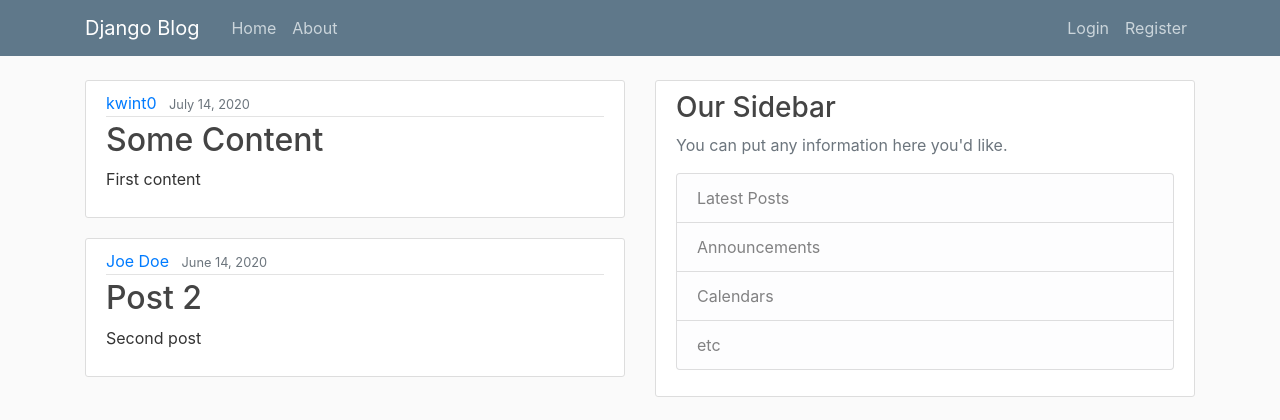
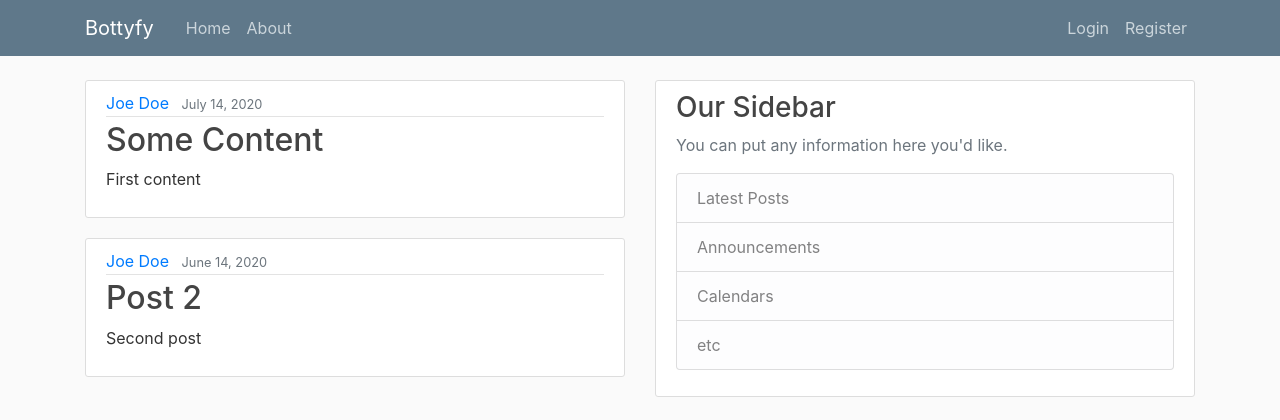
Before and after one commit to ciurkoj/web_automation, a Django app: page / in a window 1280 px wide. Shown: the top 420 px of the page. Run offline with Django 3.2, Linux system fonts and the light colour scheme; some libraries are stand-ins or nearby versions.

Commit message:
a quick update

```diff
--- a/ikariam/templates/ikariam/base.html
+++ b/ikariam/templates/ikariam/base.html
@@ -22,7 +22,7 @@
     <header class="site-header">
       <nav class="navbar navbar-expand-md navbar-dark bg-steel fixed-top">
         <div class="container">
-          <a class="navbar-brand mr-4" href="#">Django Blog</a>
+          <a class="navbar-brand mr-4" href="{% url 'ikariam-home' %}">Bottyfy</a>
           <button class="navbar-toggler" type="button" data-toggle="collapse" data-target="#navbarToggle" aria-controls="navbarToggle" aria-expanded="false" aria-label="Toggle navigation">
           <span class="navbar-toggler-icon"></span>
           </button>
--- a/ikariam/views.py
+++ b/ikariam/views.py
@@ -2,7 +2,7 @@ from django.shortcuts import render
 
 posts = [
     {
-        'author': 'kwint0',
+        'author': 'Joe Doe',
         'title': 'Some Content',
         'content': 'First  content',
         'date_posted': 'July 14, 2020'
```
